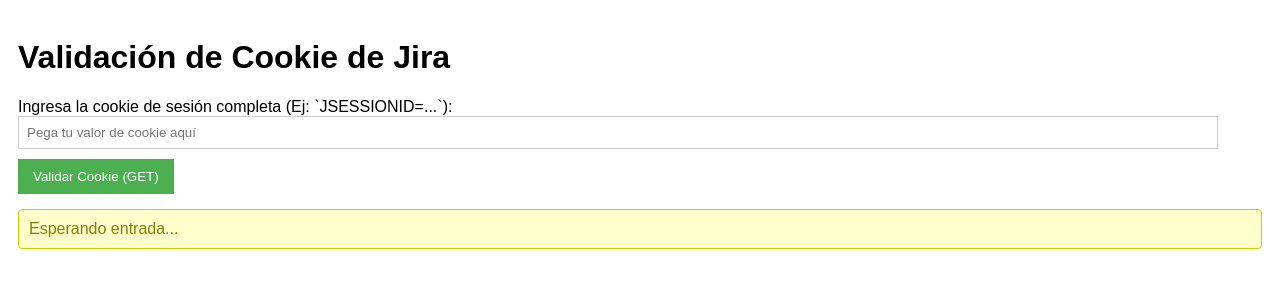
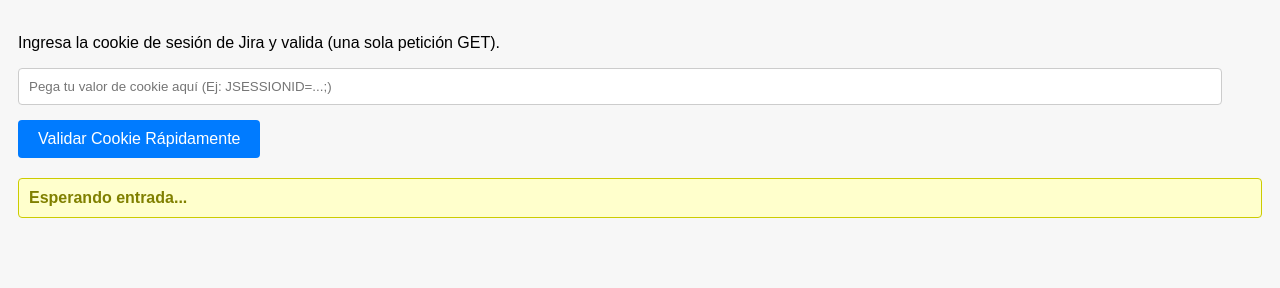
Before and after one commit to neocorp21/Jira, a plain HTML site: page index.html in a window 1280 px wide. Drawn offline with Linux system fonts and the light colour scheme.

Commit message:
Update index.html
Signed-off-by: neocorp21 <83421778+neocorp21@users.noreply.github.com>

```diff
--- a/index.html
+++ b/index.html
@@ -3,11 +3,30 @@
 <head>
     <base target="_top">
     <style>
-        body { font-family: Arial, sans-serif; padding: 10px; }
-        input[type="text"] { width: 95%; padding: 8px; margin-bottom: 10px; border: 1px solid #ccc; }
-        button { padding: 10px 15px; background-color: #4CAF50; color: white; border: none; cursor: pointer; }
-        button:disabled { background-color: #cccccc; cursor: not-allowed; }
-        #resultado { margin-top: 15px; padding: 10px; border-radius: 4px; }
+        body { font-family: Arial, sans-serif; padding: 10px; background-color: #f7f7f7; }
+        input[type="text"] {
+            width: 95%;
+            padding: 10px;
+            margin-bottom: 15px;
+            border: 1px solid #ccc;
+            border-radius: 4px;
+        }
+        button {
+            padding: 10px 20px;
+            background-color: #007bff;
+            color: white;
+            border: none;
+            border-radius: 4px;
+            cursor: pointer;
+            font-size: 16px;
+        }
+        button:disabled { background-color: #a8c8e6; cursor: not-allowed; }
+        #resultado {
+            margin-top: 20px;
+            padding: 10px;
+            border-radius: 4px;
+            font-weight: bold;
+        }
         .success { background-color: #e6ffe6; border: 1px solid #00cc00; color: #008000; }
         .error { background-color: #ffe6e6; border: 1px solid #cc0000; color: #cc0000; }
         .loading { background-color: #ffffcc; border: 1px solid #cccc00; color: #808000; }
@@ -15,25 +34,21 @@
 </head>
 <body>
 
-    <h1>Validación de Cookie de Jira</h1>
+    <p>Ingresa la cookie de sesión de Jira y valida (una sola petición GET).</p>
 
-    <label for="cookieInput">Ingresa la cookie de sesión completa (Ej: `JSESSIONID=...`):</label>
-    <input type="text" id="cookieInput" placeholder="Pega tu valor de cookie aquí" value="">
+    <input type="text" id="cookieInput" placeholder="Pega tu valor de cookie aquí (Ej: JSESSIONID=...;)" value="">
 
-    <button onclick="enviarCookie()" id="submitBtn">Validar Cookie (GET)</button>
+    <button onclick="enviarCookie()" id="submitBtn">Validar Cookie Rápidamente</button>
 
     <div id="resultado" class="loading">Esperando entrada...</div>
 
     <script>
         /**
-         * Función que se ejecuta al hacer clic en el botón.
-         * Toma el valor del input y lo envía al Apps Script.
+         * Función que toma el valor del input y lo envía al Apps Script.
          */
         function enviarCookie() {
             const cookieInput = document.getElementById('cookieInput');
-            const resultadoDiv = document.getElementById('resultado');
             const submitBtn = document.getElementById('submitBtn');
-
             const cookieValue = cookieInput.value;
 
             if (cookieValue.trim() === '') {
@@ -43,7 +58,7 @@
 
             // Deshabilitar botón y mostrar carga
             submitBtn.disabled = true;
-            mostrarResultado("Validando conexión con la API de Jira...", 'loading');
+            mostrarResultado("Validando conexión... Esto será rápido.", 'loading');
 
             // Llama a la función 'ValidarCookie' en el Apps Script
             google.script.run
@@ -53,21 +68,19 @@
         }
 
         /**
-         * Manejador de éxito de la llamada al servidor.
+         * Manejador de éxito (recibe la respuesta del Apps Script).
          */
         function onSuccess(response) {
-            const resultadoDiv = document.getElementById('resultado');
             const submitBtn = document.getElementById('submitBtn');
             submitBtn.disabled = false;
 
             if (response && response.success) {
                 // Validación exitosa
                 const displayName = response.userData.displayName || 'Usuario Desconocido';
-                const email = response.userData.emailAddress || 'No proporcionado';
-                const message = `✅ ¡Validación Exitosa! Conectado como: ${displayName} (${email}).`;
+                const message = `✅ ¡Validación Exitosa! Conectado como: ${displayName}.`;
                 mostrarResultado(message, 'success');
             } else if (response && response.error) {
-                // Error de validación (e.g., cookie expirada)
+                // Error de validación (e.g., cookie expirada o error HTTP)
                 mostrarResultado(`❌ Error: ${response.message}`, 'error');
             } else {
                  // Respuesta inesperada
@@ -76,7 +89,7 @@
         }
 
         /**
-         * Manejador de fallo de la llamada al servidor (e.g., timeout de script).
+         * Manejador de fallo (error en la comunicación con Apps Script).
          */
         function onFailure(error) {
             const submitBtn = document.getElementById('submitBtn');
@@ -90,8 +103,7 @@
         function mostrarResultado(message, type) {
             const resultadoDiv = document.getElementById('resultado');
             resultadoDiv.textContent = message;
-            resultadoDiv.className = '';
-            resultadoDiv.classList.add(type);
+            resultadoDiv.className = type;
         }
     </script>
 
```
